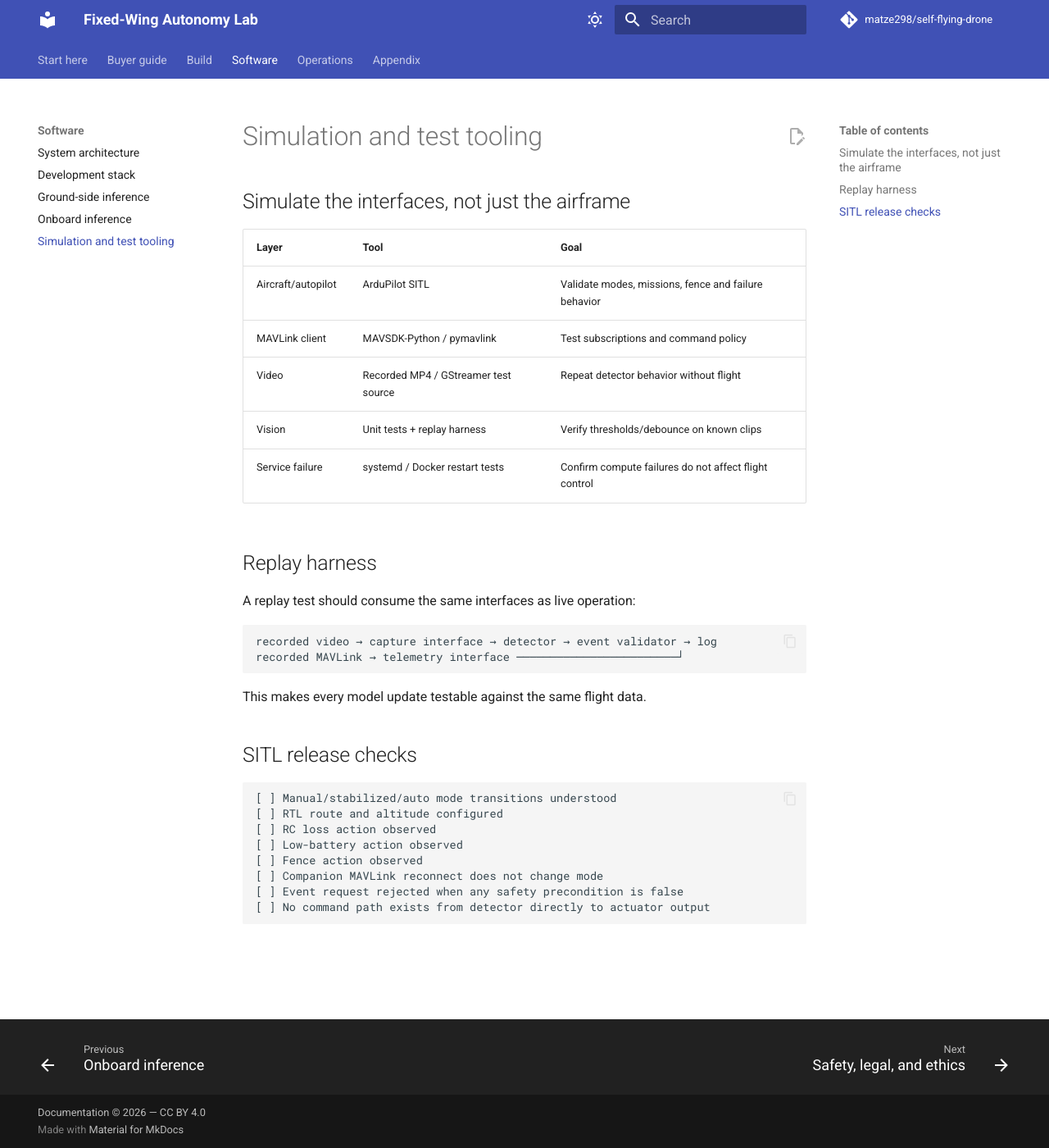
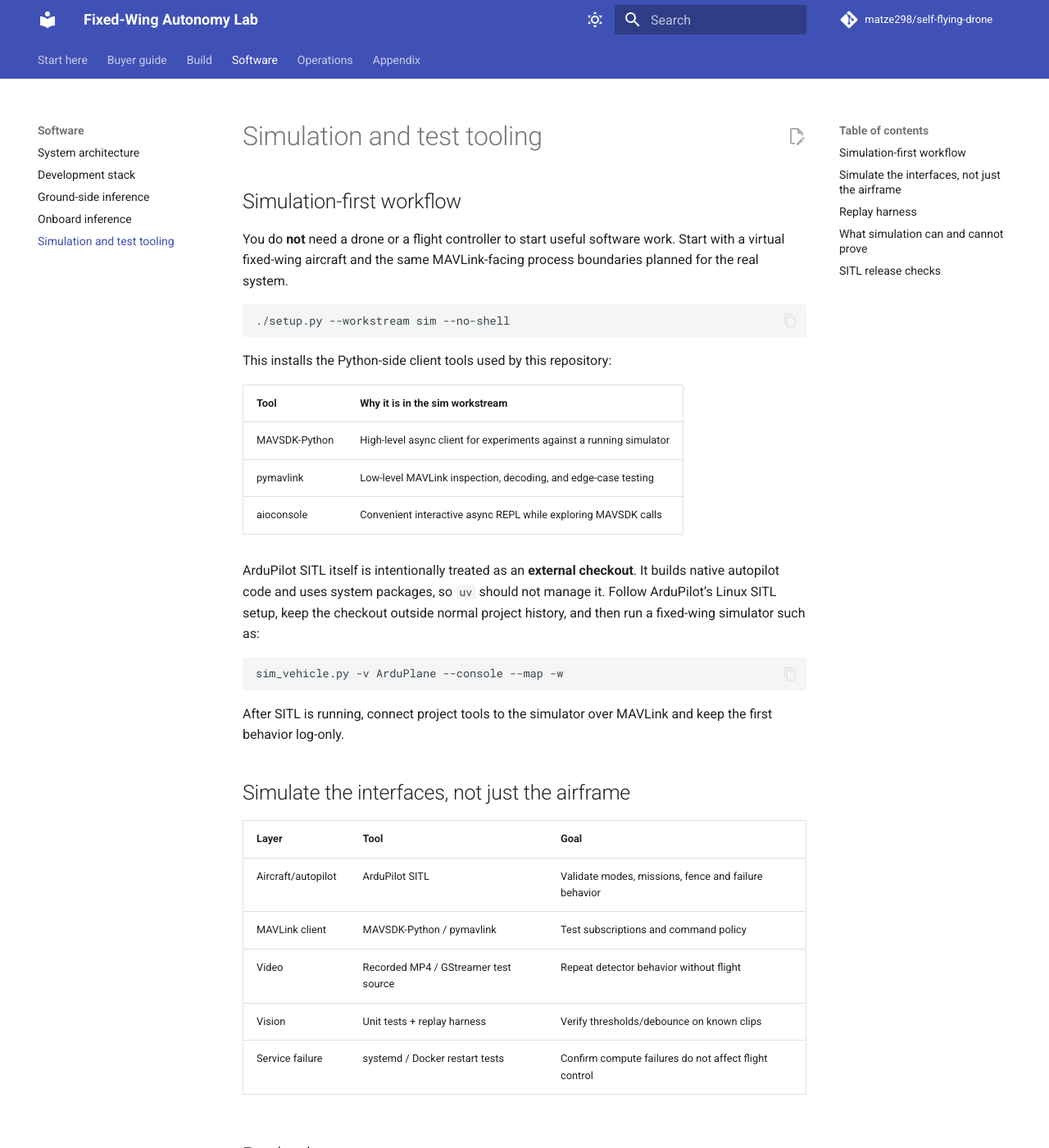
Before and after one commit to matze298/self-flying-drone, an MkDocs documentation site: the page built from docs/software/simulation-testing.md, in a window 1280 px wide and 1400 px high. Shown: the whole window at 82% size. Built offline with MkDocs 1.6.1 and Material for MkDocs 9.7.7, drawn with Linux system fonts in a browser that asks for light colours; comment, search, counter and statistics services are not loaded; some of the changed text lies outside the part shown.

Commit message:
feat: add simulation workstream setup (#5)

````diff
--- a/docs/software/simulation-testing.md
+++ b/docs/software/simulation-testing.md
@@ -1,4 +1,28 @@
 # Simulation and test tooling
+
+## Simulation-first workflow
+
+You do **not** need a drone or a flight controller to start useful software work. Start with a virtual fixed-wing aircraft and the same MAVLink-facing process boundaries planned for the real system.
+
+```bash
+./setup.py --workstream sim --no-shell
+```
+
+This installs the Python-side client tools used by this repository:
+
+| Tool | Why it is in the sim workstream |
+|---|---|
+| MAVSDK-Python | High-level async client for experiments against a running simulator |
+| pymavlink | Low-level MAVLink inspection, decoding, and edge-case testing |
+| aioconsole | Convenient interactive async REPL while exploring MAVSDK calls |
+
+ArduPilot SITL itself is intentionally treated as an **external checkout**. It builds native autopilot code and uses system packages, so `uv` should not manage it. Follow ArduPilot’s Linux SITL setup, keep the checkout outside normal project history, and then run a fixed-wing simulator such as:
+
+```bash
+sim_vehicle.py -v ArduPlane --console --map -w
+```
+
+After SITL is running, connect project tools to the simulator over MAVLink and keep the first behavior log-only.
 
 ## Simulate the interfaces, not just the airframe
 
@@ -21,6 +45,12 @@ recorded MAVLink → telemetry interface ─────────────
 
 This makes every model update testable against the same flight data.
 
+## What simulation can and cannot prove
+
+Simulation can prove interface behavior: MAVLink subscriptions, stale-data handling, event validation, mission-request rejection, replay determinism, and failure behavior when a software service restarts.
+
+Simulation cannot prove airframe stability, CG, vibration, RF behavior, launch/landing handling, camera exposure, power integrity, or real flight-controller wiring. Those require bench tests, hardware-in-the-loop tests, and eventually conservative flight tests.
+
 ## SITL release checks
 
 ```text
--- a/pyproject.toml
+++ b/pyproject.toml
@@ -27,6 +27,11 @@ dev = [
 docs = [
     "mkdocs>=1.6.1",
     "mkdocs-material<10.0",
+]
+sim = [
+    "aioconsole>=0.8.2",
+    "mavsdk>=3.15.3",
+    "pymavlink>=2.4.49",
 ]
 
 [tool.ruff]
````
Also changed, not shown: AGENTS.md (+9 -7 lines), README.md (+4 -2 lines), docs/appendix/references.md (+3 -0 lines), docs/software/development-stack.md (+3 -0 lines), setup.py (+17 -2 lines), 2 other files.
